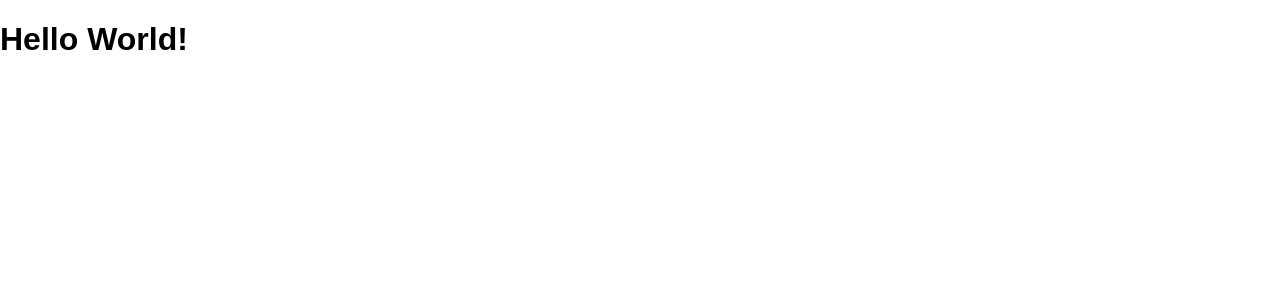
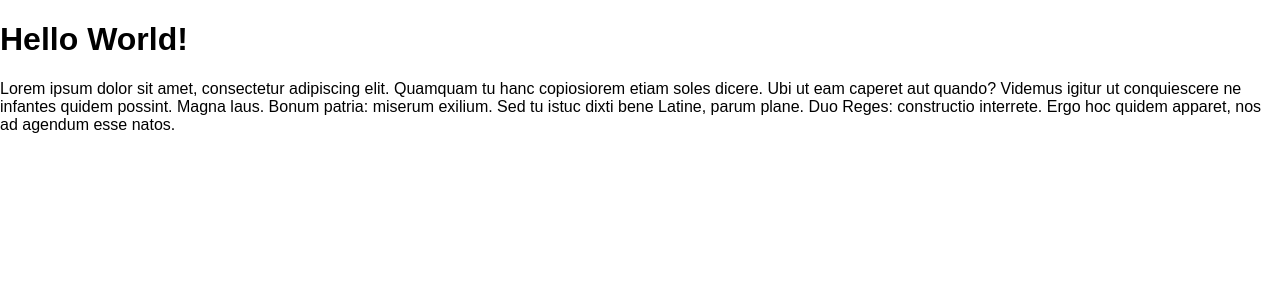
Before and after one commit to lizagne/react-challenges, a React (Create React App) app in the folder react-challenges/: page / in a window 1280 px wide. Shown: the top 300 px of the page. Built offline with nearby package versions, Linux system fonts and the light colour scheme.

Commit message:
2nd react component to add a paragraph to the app

```diff
--- a/react-challenges/src/App.jsx
+++ b/react-challenges/src/App.jsx
@@ -1,10 +1,14 @@
 import React, { Component } from 'react';
 
 import Header from "./Header" //importing the header
-
+import Paragraph from "./Paragraph"
 
 const App = () => (
+   <div>
    <Header />
+   <Paragraph />
+   </div>
+
 );
 
 export default App;
--- /dev/null
+++ b/react-challenges/src/Paragraph.jsx
@@ -0,0 +1,9 @@
+import React from "react";
+
+// we use className to add classes for Bootstrap styling
+const Paragraph = () => (
+
+    <p>Lorem ipsum dolor sit amet, consectetur adipiscing elit. Quamquam tu hanc copiosiorem etiam soles dicere. Ubi ut eam caperet aut quando? Videmus igitur ut conquiescere ne infantes quidem possint. Magna laus. Bonum patria: miserum exilium. Sed tu istuc dixti bene Latine, parum plane. Duo Reges: constructio interrete. Ergo hoc quidem apparet, nos ad agendum esse natos. </p>
+);
+
+export default Paragraph;
```
